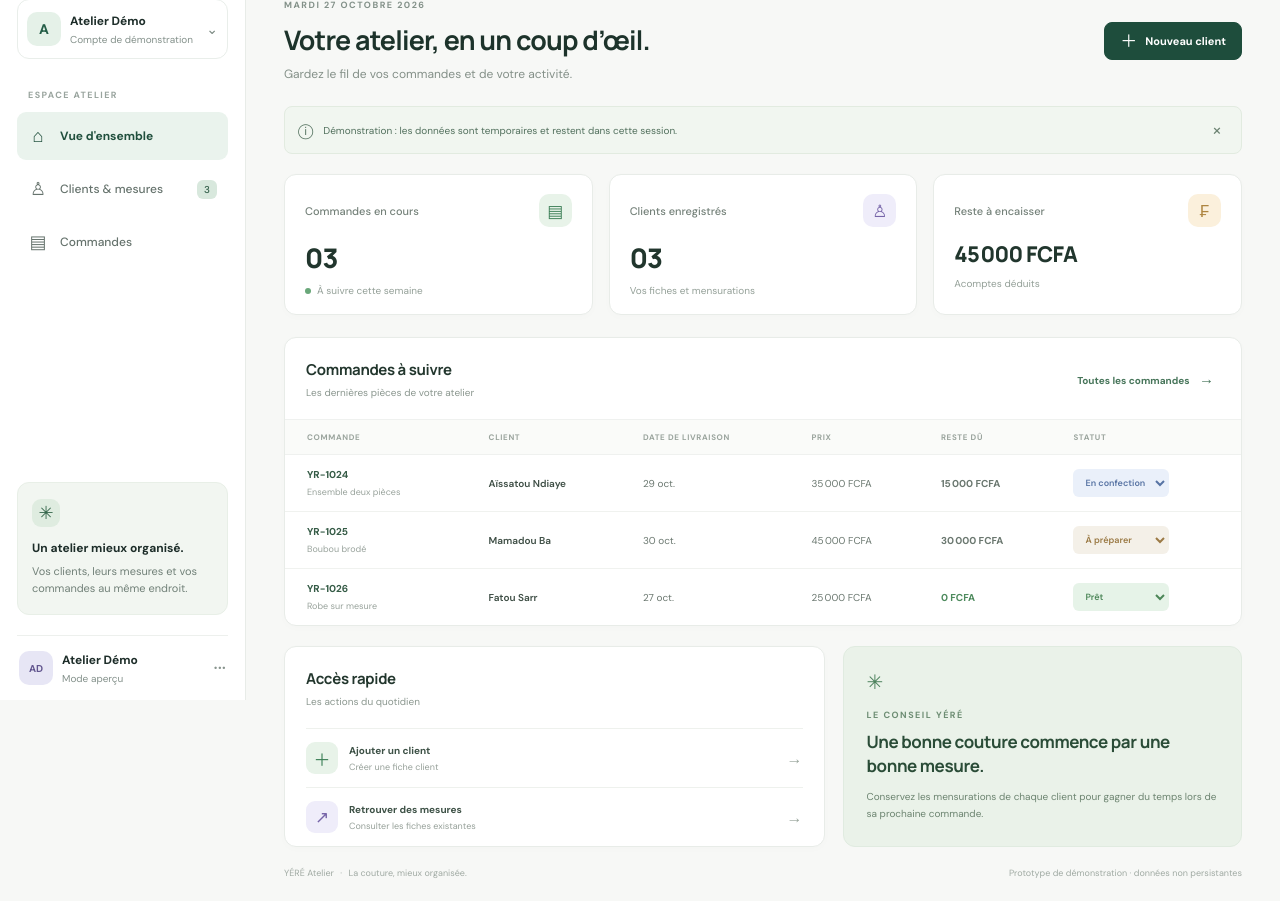
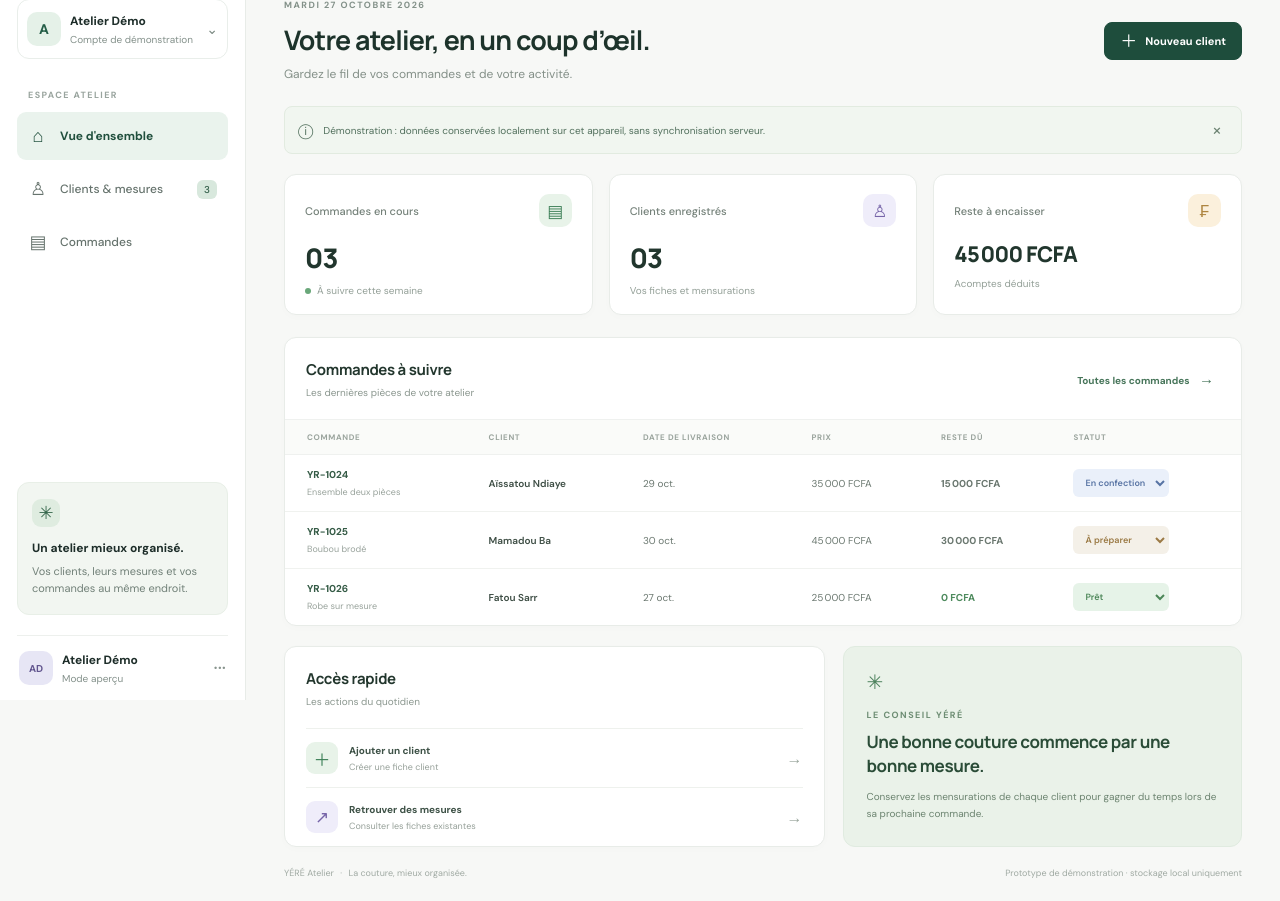
Before and after one commit to aydiarra-star/yere, a React (Vite) app: page / in a window 1280 px wide. Shown: the part 100-1001 px from the top of the page. Built offline with nearby package versions, Linux system fonts and the light colour scheme.

Commit message:
fix: clarify browser-local demo storage

```diff
--- a/src/App.tsx
+++ b/src/App.tsx
@@ -27,7 +27,7 @@ function App() {
   const [clientName, setClientName] = useState("");
   const [clientPhone, setClientPhone] = useState("");
   const [selectedClient, setSelectedClient] = useState<string | null>(null);
-  const [notice, setNotice] = useState("Démonstration : les données sont temporaires et restent dans cette session.");
+  const [notice, setNotice] = useState("Démonstration : données conservées localement sur cet appareil, sans synchronisation serveur.");
 
   const visibleClients = useMemo(() => clients.filter((client) => matchesClient(client, query)), [clients, query]);
   const outstanding = orders.reduce((sum, order) => sum + balanceDue(order), 0);
@@ -113,7 +113,7 @@ function App() {
           </section>}
 
           {view === "orders" && <section className="content-card"><div className="section-heading"><div><h2>Commandes de l’atelier</h2><p>Modifiez le statut pour tester le suivi de production.</p></div><span className="demo-pill">Données de démonstration</span></div><OrderTable orders={orders} clients={clients} onStatusChange={updateStatus} /></section>}
-          <footer className="footer"><span>YÉRÉ Atelier <span>·</span> La couture, mieux organisée.</span><span>Prototype de démonstration · données non persistantes</span></footer>
+          <footer className="footer"><span>YÉRÉ Atelier <span>·</span> La couture, mieux organisée.</span><span>Prototype de démonstration · stockage local uniquement</span></footer>
         </div>
       </main>
     </div>
```
